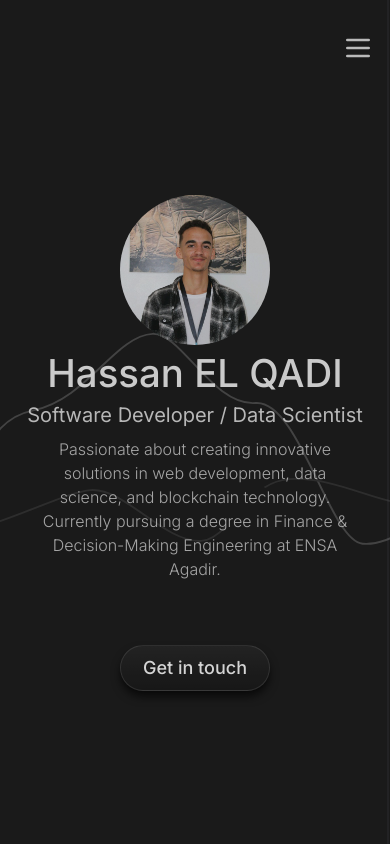
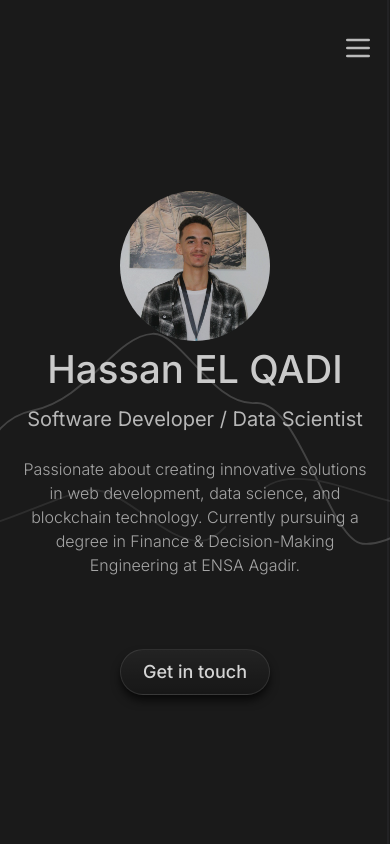
Before and after one commit to hassanelq/My-Portfolio, a Next.js app: page / in a window 390 px wide. Shown: the top 844 px of the page. Built offline with nearby package versions, Linux system fonts and the light colour scheme.

Commit message:
responsiveness

```diff
--- a/app/components/Hero.jsx
+++ b/app/components/Hero.jsx
@@ -7,7 +7,7 @@ import animationData from "../../public/animations/Animation_graph.json";
 
 const Hero = () => {
   return (
-    <div className="relative h-screen flex flex-col items-center justify-center text-center pt-[5vh] md:pt-[10vh] lg:pt-[15vh] px-4 sm:px-6 md:px-8 lg:px-[10vw]">
+    <div className="relative h-screen flex flex-col items-center gap-1 sm:gap-0 justify-center text-center pt-[5vh] md:pt-[10vh] lg:pt-[15vh] px-3 sm:px-6 md:px-8 lg:px-[10vw]">
       <LottieAnimation animationData={animationData} />
       <Image
         src={myPic}
@@ -16,13 +16,13 @@ const Hero = () => {
         width={150}
         height={150}
       />
-      <h1 className="font-medium opacity-95 text-[2.4rem] sm:text-[2.8rem] md:text-[3.3rem] lg:text-[3.8rem] xl:text-[4rem] leading-tight pt-1 sm:pt-3 md:pt-5 lg:pt-3">
+      <h1 className="font-medium opacity-95 text-[2.4rem] sm:text-[2.8rem] md:text-[3.3rem] lg:text-[3.8rem] xl:text-[4rem] leading-tight pt-0 sm:pt-3 md:pt-5 lg:pt-3">
         Hassan EL QADI
       </h1>
-      <h2 className="opacity-85 text-xl sm:text-2xl md:text-3xl lg:text-4xl pt-1 lg:py-0">
+      <h2 className="opacity-85 text-xl sm:text-2xl md:text-3xl lg:text-4xl py-2 lg:py-0">
         Software Developer / Data Scientist
       </h2>
-      <p className="font-light opacity-75 px-4 sm:px-8 md:px-12 lg:px-24 xl:px-[15vw] py-2 sm:py-4 md:py-6 lg:py-2">
+      <p className="font-light opacity-75 px-2 sm:px-8 md:px-12 lg:px-24 xl:px-[15vw] py-3 sm:py-4 md:py-6 lg:py-2">
         Passionate about creating innovative solutions in web development, data
         science, and blockchain technology. Currently pursuing a degree in
         Finance & Decision-Making Engineering at ENSA Agadir.
```
Also changed, not shown: app/components/Footer.jsx (+2 -2 lines).
